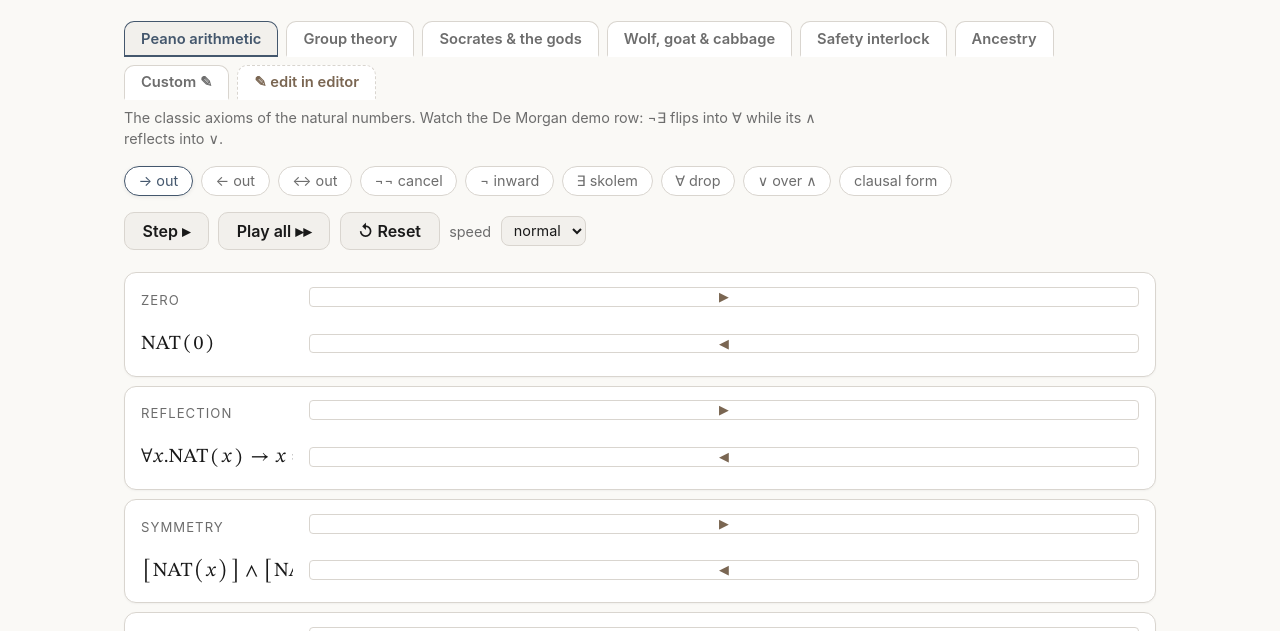
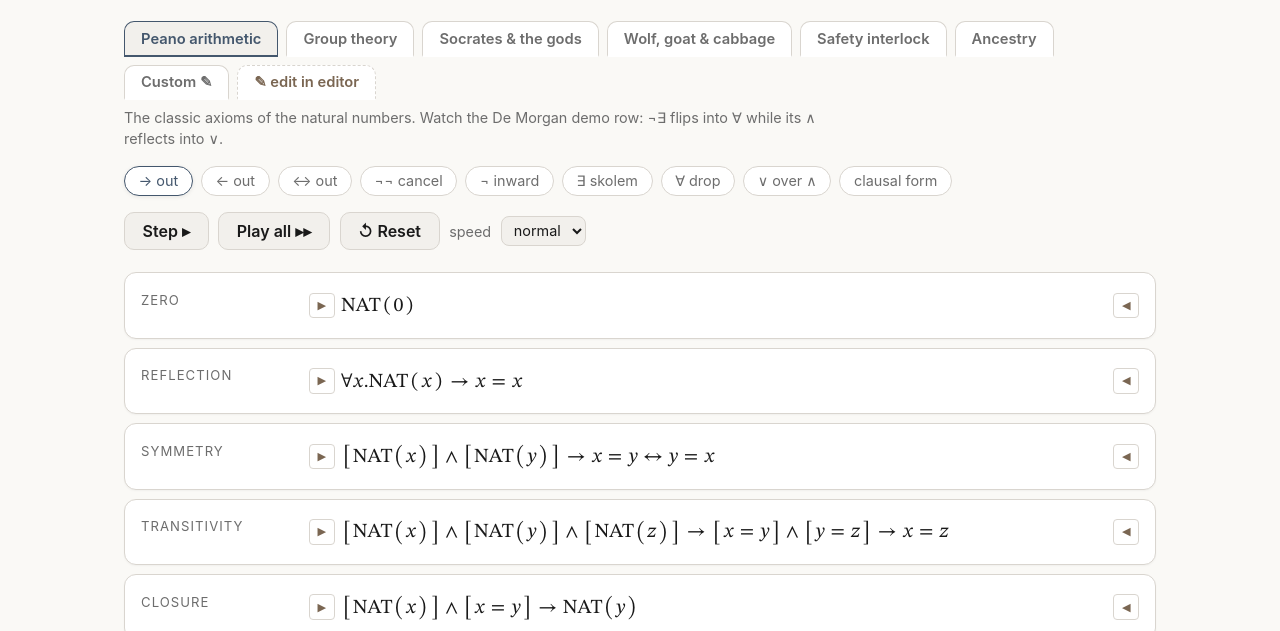
Before and after one commit to rudi-cilibrasi/vitefolts, a website built with Vite: page index.html in a window 1280 px wide. Shown: the part 169-800 px from the top of the page. Built offline with nearby package versions, Linux system fonts and the light colour scheme.

Commit message:
fix(audio): small square ▶/◀ flanking the formula, not stretched grid cells (#51)
The sentence row is a 2-column grid (label | content); appending the two
play buttons and the formula as separate children auto-placed them into a
2x2 grid, so the buttons stretched to fill the content column as
full-width bars above/below the formula. Wrap ▶ + formula + ◀ in one flex
cell and give the buttons a fixed 1.6rem square size, so they sit as small
squares at the left and right ends of the (scrollable) formula on one line.

Verified in a headless browser: buttons render 26x26px, inline with the
formula, no overlap.

Co-authored-by: Claude Fable 5 <noreply@anthropic.com>

```diff
--- a/src/style.css
+++ b/src/style.css
@@ -692,17 +692,32 @@ footer a:hover {
     transition: background 60ms ease, box-shadow 60ms ease;
 }
 
+.formula-row {
+    display: flex;
+    align-items: center;
+    gap: 0.4rem;
+    min-width: 0;
+}
+
+.formula-row .glyphs {
+    flex: 1 1 auto;
+}
+
 .hear-btn {
+    flex: 0 0 auto;
+    width: 1.6rem;
+    height: 1.6rem;
+    display: inline-flex;
+    align-items: center;
+    justify-content: center;
     border: 1px solid var(--border);
     background: var(--panel);
     color: var(--accent-2);
     border-radius: 4px;
-    padding: 0 0.4rem;
-    font-size: 0.8rem;
-    line-height: 1.4;
+    padding: 0;
+    font-size: 0.7rem;
+    line-height: 1;
     cursor: pointer;
-    align-self: center;
-    flex: 0 0 auto;
 }
 .hear-btn:hover {
     border-color: var(--accent-2);
--- a/src/ui.ts
+++ b/src/ui.ts
@@ -401,10 +401,16 @@ export function setupApp(
             playRev.title = 'Hear this formula — right → left';
             playRev.addEventListener('click', () => hearContainer(glyphs, 'reverse'));
 
+            // ▶ [ formula ] ◀ share one flex cell so they sit at the ends of
+            // the (scrollable) formula rather than stretching the grid column.
+            const formulaRow = document.createElement('div');
+            formulaRow.className = 'formula-row';
+            formulaRow.appendChild(playFwd);
+            formulaRow.appendChild(glyphs);
+            formulaRow.appendChild(playRev);
+
             row.appendChild(label);
-            row.appendChild(playFwd);
-            row.appendChild(glyphs);
-            row.appendChild(playRev);
+            row.appendChild(formulaRow);
             sentencesEl.appendChild(row);
             rowGlyphEls.push(glyphs);
         }
```
